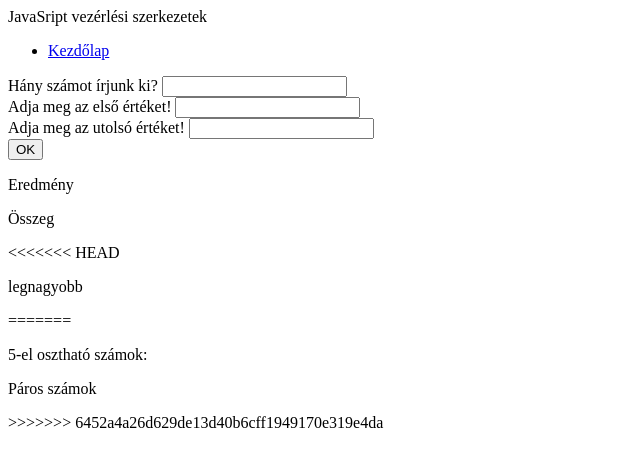
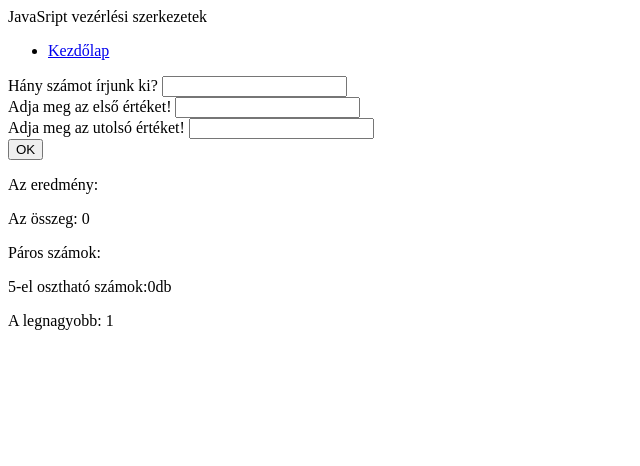
Before and after one commit to BartuczPetra/JS_0317, a plain HTML site: page public_html/index.html in a window 1280 px wide. Both pictures are taken after a click on the button "OK". Shown: the whole page, without its empty margins (0-640 px from the left). Drawn offline with Linux system fonts and the light colour scheme.

Commit message:
végleges KN

```diff
--- a/public_html/index.html
+++ b/public_html/index.html
@@ -31,12 +31,9 @@
             <article>
                 <p id="eredmeny">Eredmény</p>
                 <p id="osszeg">Összeg</p>
-<<<<<<< HEAD
+                <p id="paros">Páros számok</p>
+                <P id="osztas">5-el osztható számok:</P>
                 <p id="max">legnagyobb</p>
-=======
-                <P id="osztas">5-el osztható számok:</P>
-                <p id="paros">Páros számok</p>
->>>>>>> 6452a4a26d629de13d40b6cff1949170e319e4da
             </article>
             <footer>
 
--- a/public_html/js.js
+++ b/public_html/js.js
@@ -52,6 +52,7 @@ function dolgozz(){
     document.getElementById("eredmeny").innerHTML="Az eredmény: <br> "+ tomb.join("; ");//.join(; ) vesszovel elválasztva írja ki
     osszegzes();
     parosSzamok();
+    legnagyobb();
 
 }
 
@@ -74,13 +75,13 @@ function osztas() {
 
 window.addEventListener("load", init);//ezzel kell mi9ndig kezdeni!! ha lefut a program, akkor utána mehet a többi
 
-function legnagyob() {
+function legnagyobb() {
 
-   var max
-    for (var i = 0; i < nev; i++)
-        if (a[i] > a [max]
-            max=i
-    return max
-
-    document.getElementById("max").innerHTML="A legnagyob: "+osszeg;
+   var max=1;
+    for (var i = 0; i < tomb.length; i++){
+        if (tomb[i] > tomb[max]){
+            max=i;
+        }
+    }
+    document.getElementById("max").innerHTML="A legnagyobb: "+max;
 }
```
